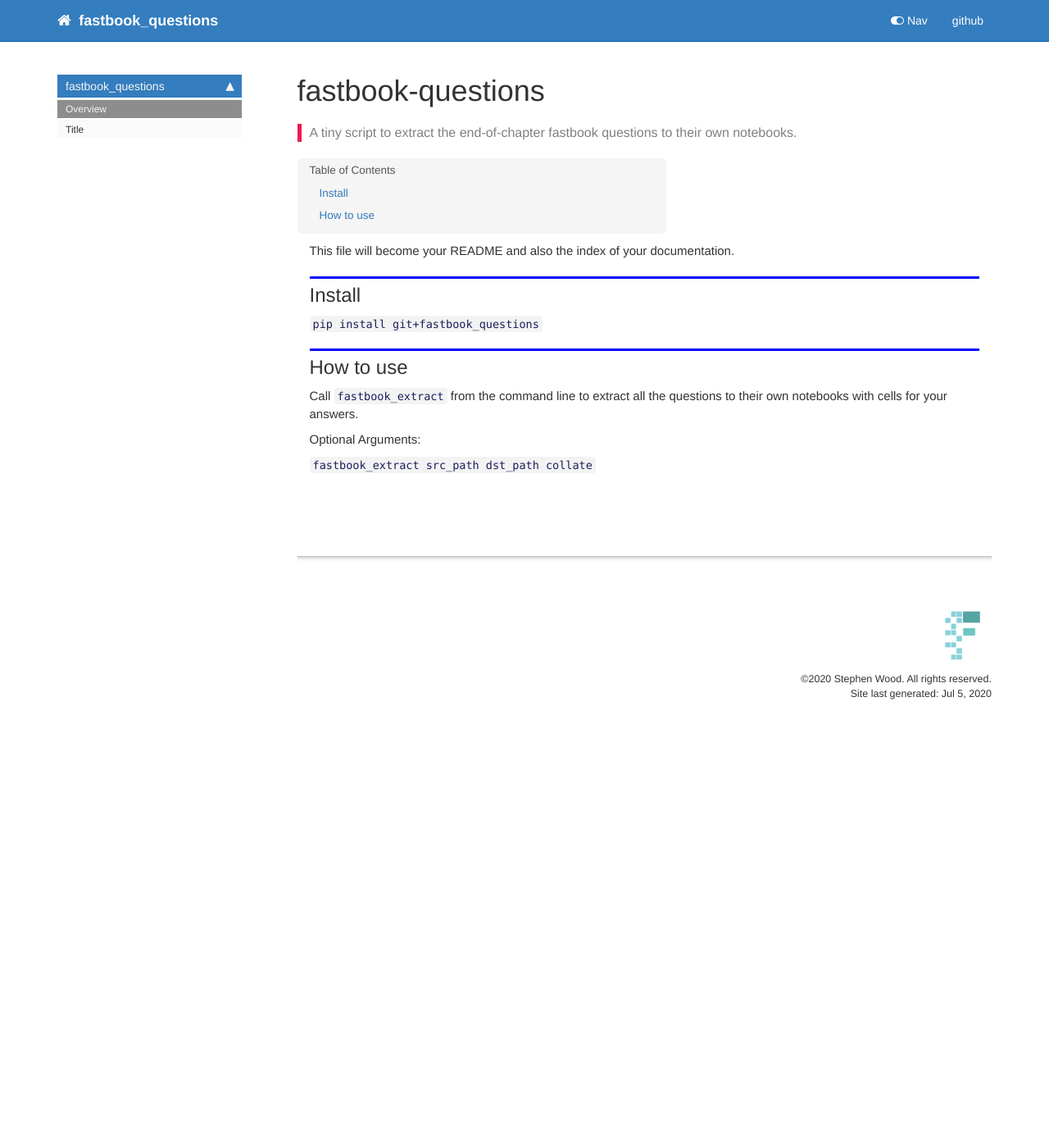
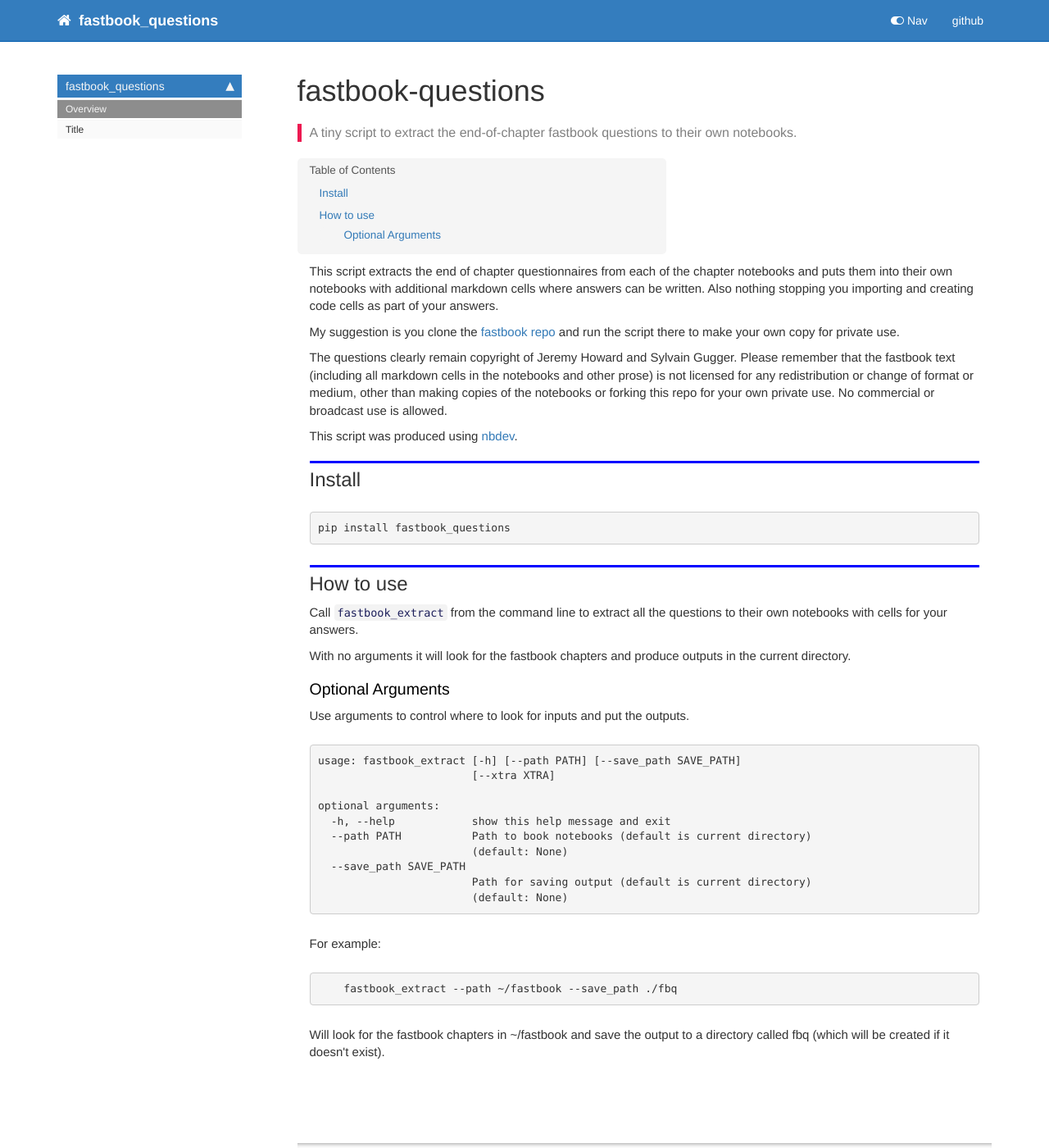
Before and after one commit to wooduk/fastbook-questions, a Jekyll site: the page built from docs/index.html, in a window 1280 px wide and 1400 px high. Shown: the whole window at 82% size. Built offline with Jekyll 4.4.1, drawn with Linux system fonts in a browser that asks for light colours; nearby versions of some CDN libraries; comment, search, counter and statistics services are not loaded.

Commit message:
Had to rebuild docs

```diff
--- a/docs/cli.html
+++ b/docs/cli.html
@@ -52,7 +52,7 @@
 
 
 <div class="output_markdown rendered_html output_subarea ">
-<h4 id="extract" class="doc_header"><code>extract</code><a href="https://github.com/wooduk/fastbook_questions/tree/master/fastbook_questions/cli.py#L14" class="source_link" style="float:right">[source]</a></h4><blockquote><p><code>extract</code>(<strong><code>path</code></strong>:"Path to book notebooks (default is current directory)"=<em><code>None</code></em>, <strong><code>save_path</code></strong>:"Path for saving output (default is current directory)"=<em><code>None</code></em>)</p>
+<h4 id="extract" class="doc_header"><code>extract</code><a href="https://github.com/wooduk/fastbook-questions/tree/master/fastbook_questions/cli.py#L14" class="source_link" style="float:right">[source]</a></h4><blockquote><p><code>extract</code>(<strong><code>path</code></strong>:"Path to book notebooks (default is current directory)"=<em><code>None</code></em>, <strong><code>save_path</code></strong>:"Path for saving output (default is current directory)"=<em><code>None</code></em>)</p>
 </blockquote>
 
 </div>
--- a/docs/index.html
+++ b/docs/index.html
@@ -29,7 +29,10 @@
 
 <div class="cell border-box-sizing text_cell rendered"><div class="inner_cell">
 <div class="text_cell_render border-box-sizing rendered_html">
-<p>This file will become your README and also the index of your documentation.</p>
+<p>This script extracts the end of chapter questionnaires from each of the chapter notebooks and puts them into their own notebooks with additional markdown cells where answers can be written. Also nothing stopping you importing and creating code cells as part of your answers.</p>
+<p>My suggestion is you clone the <a href="https://github.com/fastai/fastbook">fastbook repo</a> and run the script there to make your own copy for private use.</p>
+<p>The questions clearly remain copyright of Jeremy Howard and Sylvain Gugger. Please remember that the fastbook text (including all markdown cells in the notebooks and other prose) is not licensed for any redistribution or change of format or medium, other than making copies of the notebooks or forking this repo for your own private use. No commercial or broadcast use is allowed.</p>
+<p>This script was produced using <a href="https://github.com/fastai/nbdev">nbdev</a>.</p>
 
 </div>
 </div>
@@ -42,7 +45,8 @@
 </div>
 <div class="cell border-box-sizing text_cell rendered"><div class="inner_cell">
 <div class="text_cell_render border-box-sizing rendered_html">
-<p><code>pip install git+fastbook_questions</code></p>
+
+<pre><code>pip install fastbook_questions</code></pre>
 
 </div>
 </div>
@@ -56,14 +60,35 @@
 <div class="cell border-box-sizing text_cell rendered"><div class="inner_cell">
 <div class="text_cell_render border-box-sizing rendered_html">
 <p>Call <code>fastbook_extract</code> from the command line to extract all the questions to their own notebooks with cells for your answers.</p>
+<p>With no arguments it will look for the fastbook chapters and produce outputs in the current directory.</p>
 
 </div>
 </div>
 </div>
 <div class="cell border-box-sizing text_cell rendered"><div class="inner_cell">
 <div class="text_cell_render border-box-sizing rendered_html">
-<p>Optional Arguments:</p>
-<p><code>fastbook_extract src_path dst_path collate</code></p>
+<h3 id="Optional-Arguments">Optional Arguments<a class="anchor-link" href="#Optional-Arguments"> </a></h3>
+</div>
+</div>
+</div>
+<div class="cell border-box-sizing text_cell rendered"><div class="inner_cell">
+<div class="text_cell_render border-box-sizing rendered_html">
+<p>Use arguments to control where to look for inputs and put the outputs.</p>
+
+<pre><code>usage: fastbook_extract [-h] [--path PATH] [--save_path SAVE_PATH]
+                        [--xtra XTRA]
+
+optional arguments:
+  -h, --help            show this help message and exit
+  --path PATH           Path to book notebooks (default is current directory)
+                        (default: None)
+  --save_path SAVE_PATH
+                        Path for saving output (default is current directory)
+                        (default: None)</code></pre>
+<p>For example:</p>
+
+<pre><code>    fastbook_extract --path ~/fastbook --save_path ./fbq</code></pre>
+<p>Will look for the fastbook chapters in ~/fastbook and save the output to a directory called fbq (which will be created if it doesn't exist).</p>
 
 </div>
 </div>
```
Also changed, not shown: README.md, 1 other file.
